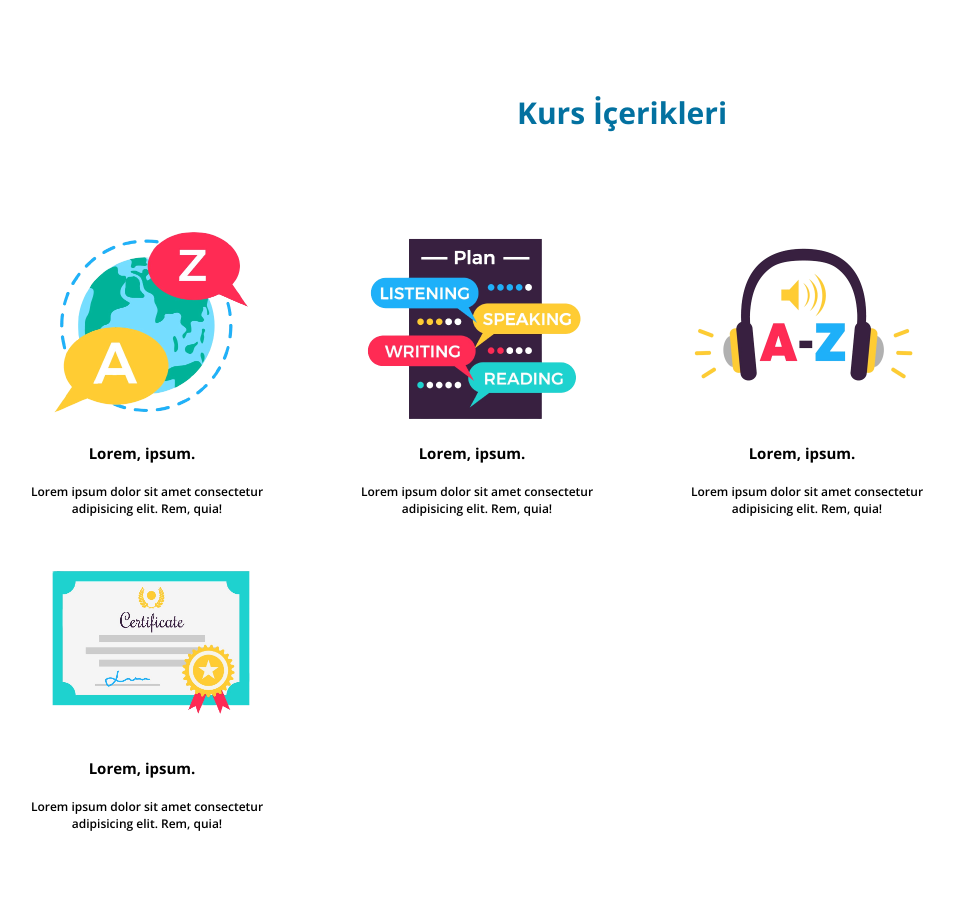
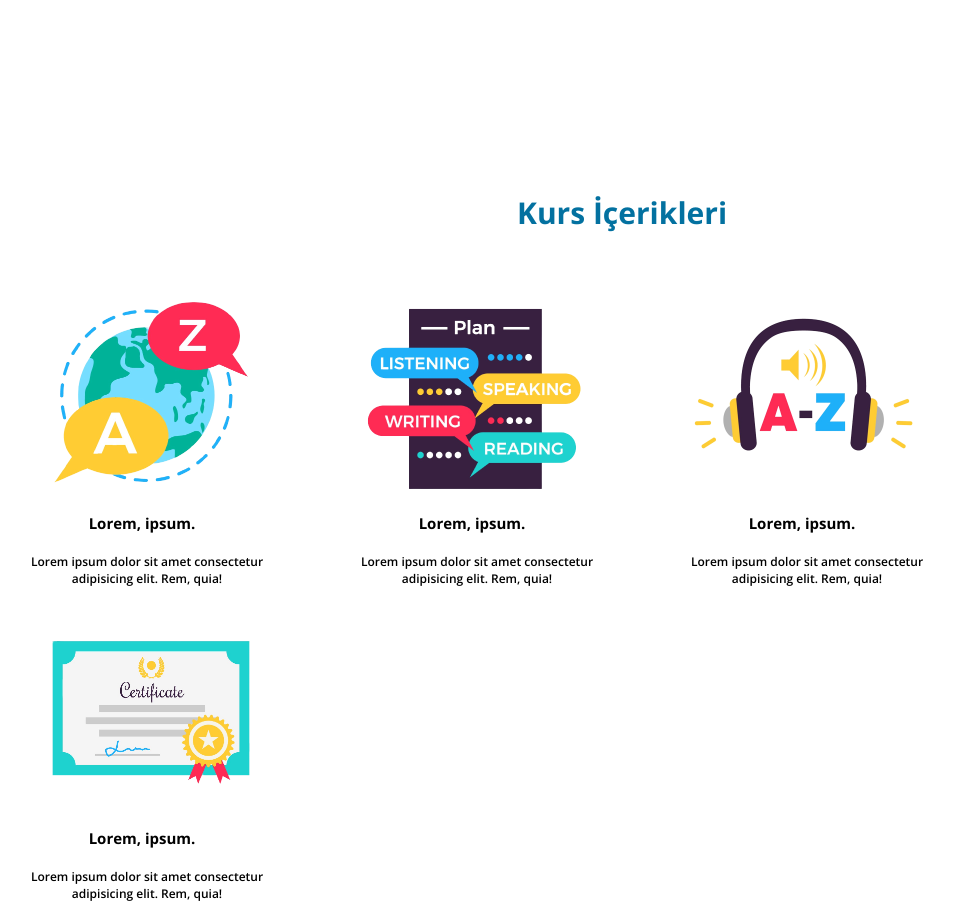
Before and after one commit to melisaeldem/language-web-site, a plain HTML site: page index.html in a window 1280 px wide. Shown: the part 1118-2023 px from the top of the page, without its empty margins (18-972 px from the left). Drawn offline with nearby package versions, Linux system fonts and the light colour scheme.

Commit message:
Add files via upload

```diff
--- a/style.css
+++ b/style.css
@@ -100,14 +100,14 @@ body,html{
 /* KURSLAR */
 .kurslar{
     position: relative;
-    top: 28rem;
+    top: 35rem;
     display: flex;
     justify-content: center;
     align-items: center;
 }
 .kurs-baslik{
     position: relative;
-    top: 41rem;
+    top: 51rem;
     font-size: 2rem;
     text-align: center;
     color: #0371a0;
@@ -152,7 +152,7 @@ body,html{
 /* birinci */
 .secenekler{
     position: relative;
-    top:80rem;
+    top:90rem;
 }
 .birinci ,.ucuncu{
     background-color: #034967;
```
